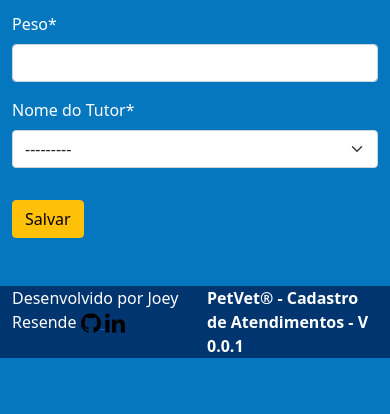
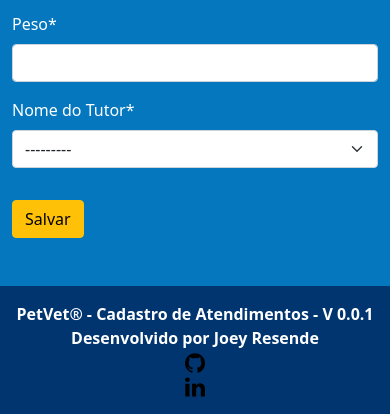
Before and after one commit to Joey-Resende/PetVet, a Django app: page /core/pet_new/ in a window 390 px wide. Shown: the part 887-1301 px from the top of the page. Before the commit the page ends 1245 px from the top, so only its background shows below. Run offline with Django 4.2, Linux system fonts and the light colour scheme; a user stored in the database is signed in; data comes from the database, SQL or seed files in the repository; some libraries are stand-ins or nearby versions.

Commit message:
Ajustando o footer para o comportamento responsivo

```diff
--- a/PetVet/core/templates/core/base_model.html
+++ b/PetVet/core/templates/core/base_model.html
@@ -131,21 +131,26 @@
 
     <footer class="mt-auto">
       {% block footer %}
-      <div class="container">
-          <div class="row">
-                <div class="col">
-                      <span>Desenvolvido por Joey Resende</span>
+      <div class="container-fluid text-center p-3">
+        <div class="row justify-content-md-center">
+          <div class="col text-center">
+            <span><strong>PetVet® - Cadastro de Atendimentos - V 0.0.1</strong></span><br>
+          </div>
+        </div>
+        <div class="row justify-content-md-center">
+          <div class="col-md-auto">
+            <span><strong>Desenvolvido por Joey Resende</strong></span>
+          </div>
+          <div class="col-md-auto">
             <a href="https://github.com/Joey-Resende" target="_blank">
               <img src="{% static 'img/github_logo_icon.png' %}" height="20" alt="logo github">
             </a>
+          </div>
+          <div class="col-md-auto">
             <a href="https://www.linkedin.com/in/givanildo-resende/" target="_blank">
               <img src="{% static 'img/linkedin_logo_icon.png' %}" height="20" alt="logo linkedin">
             </a>
           </div>
-                <div class="col">
-                      <span><strong>PetVet® - Cadastro de Atendimentos - V 0.0.1</strong></span>
-                </div>
-
         </div>
       </div>
       {% endblock %}
```
Lines whose indentation alone changed are shown as unchanged.
